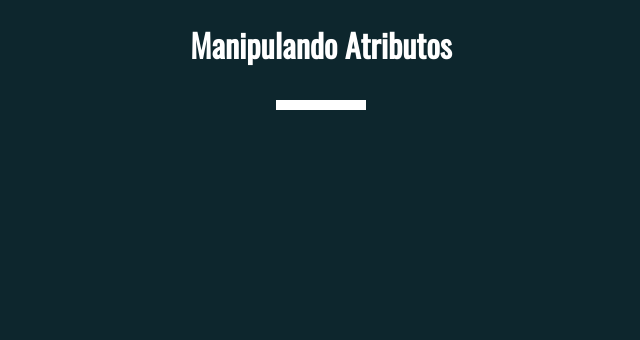
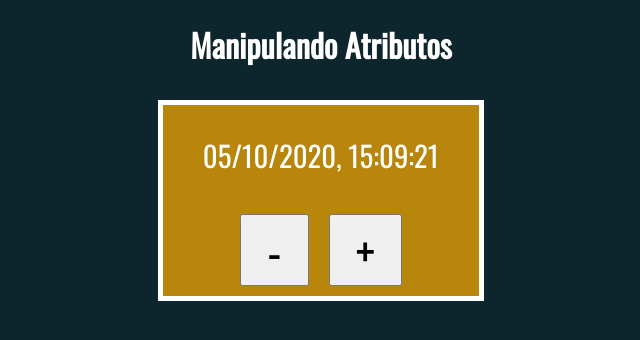
Before and after one commit to brunolbahiense/cursoCod3r, a plain HTML site: page 10.jquery/manipulandoAtributos.html in a window 1280 px wide. Shown: the whole page, without its empty margins (319-959 px from the left). Drawn offline with Linux system fonts and the light colour scheme.

Commit message:
manipulando atributos

```diff
--- a/10.jquery/manipulandoAtributos.html
+++ b/10.jquery/manipulandoAtributos.html
@@ -23,6 +23,38 @@
     <h1>Manipulando Atributos</h1>
     <div wm-relogio='1000'></div>
     <script>
-        // ...
+
+        function Relogio (elemento){
+            const horaCerta = $('<p>').html('0')
+            const botaoMenos = $('<button>').html('-')
+            const botaoMais = $('<button>').html('+')
+
+            const $elemento = $(elemento)
+            $elemento.append(horaCerta, botaoMenos, botaoMais)
+
+            const getIntervaloAtual =
+                () => parseInt($elemento.attr('wm-relogio'))
+
+            let temporizador = null
+            const iniciar = () => {
+                if (temporizador) clearInterval(temporizador)
+                temporizador = setInterval(() => {
+                   horaCerta.html(new Date().toLocaleString('pt-BR'))
+                }, getIntervaloAtual())
+            }
+
+            const alterarIntervalo = delta => {
+                const novo = Math.max(getIntervaloAtual() + delta, 1000) // vai pegar o maio valor
+                $elemento.attr('wm-relogio', novo)
+                iniciar()
+            }
+
+            botaoMenos.click(e => alterarIntervalo(1000))
+            botaoMais.click(e => alterarIntervalo(-1000))
+            iniciar()
+        }
+
+
+        $('[wm-relogio]').each((i, e) => new Relogio(e))
     </script>
 </body>
```
